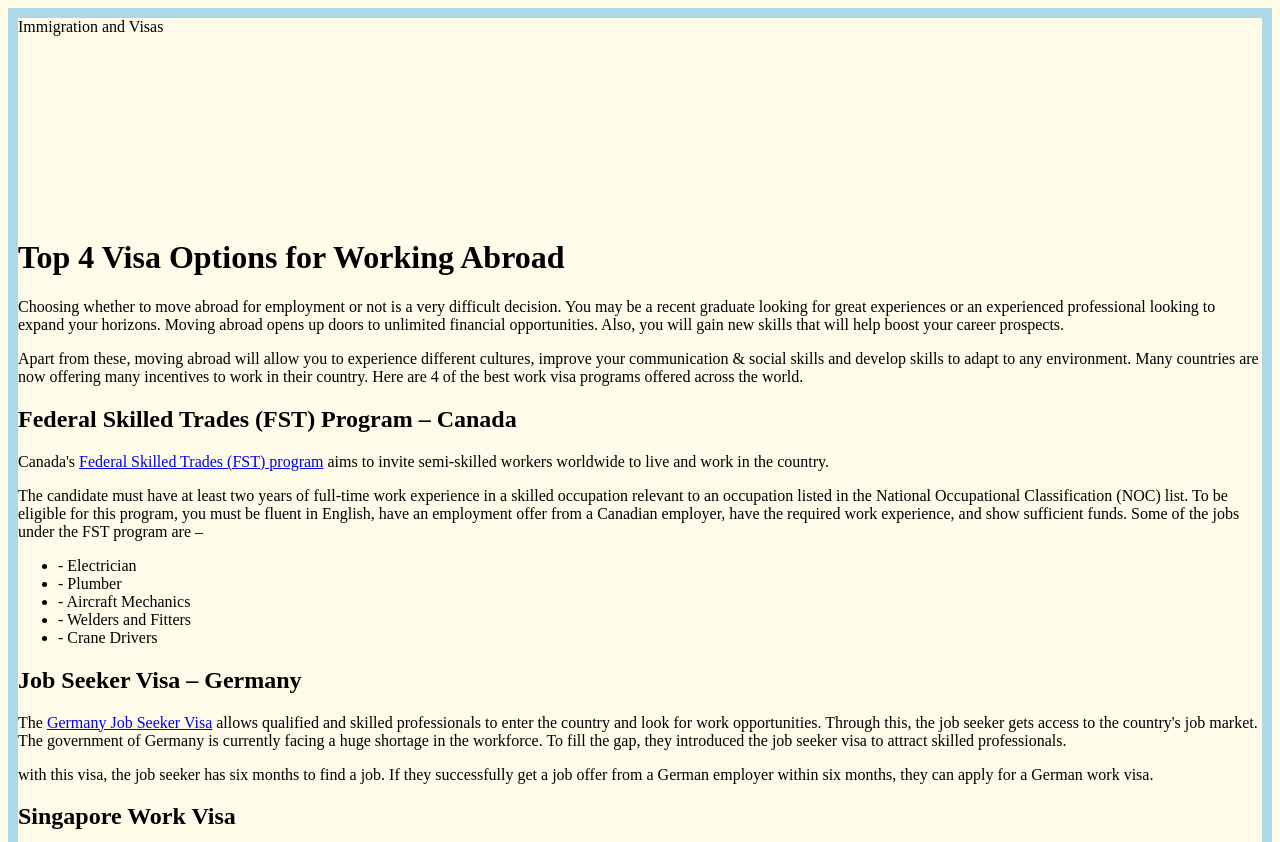
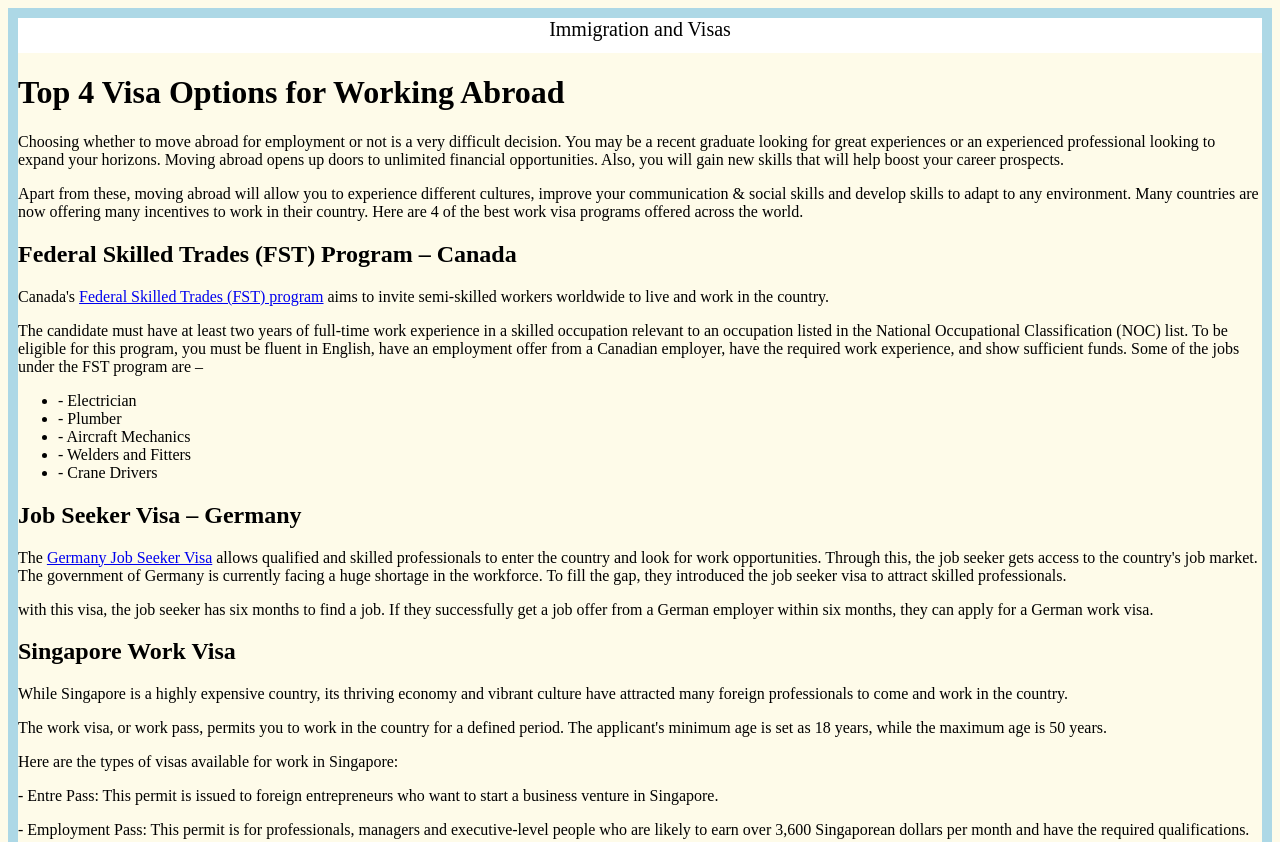
Before and after one commit to panditgs/careeroverseas, a plain HTML site: page index.html in a window 1280 px wide. Shown: the top 842 px of the page. Drawn offline with Linux system fonts and the light colour scheme.

Commit message:
Update index.html

```diff
--- a/index.html
+++ b/index.html
@@ -14,9 +14,11 @@ margin: 10px yellow;
 
     .menu {
 
-height:200px;
+height:35px;
 width:auto;
-font:30px sans-serif bold;
+font-size:20px;
+      text-align:center;
+      background-color:#fff;
 }
 
 footer {
@@ -24,6 +26,7 @@ footer {
   height:200px;
 background-color:#000000;
 color:#ffffff;
+  font-size:25px;
   text-align:center;
 }
 
```
